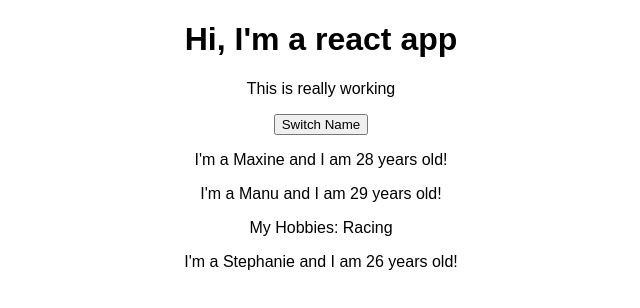
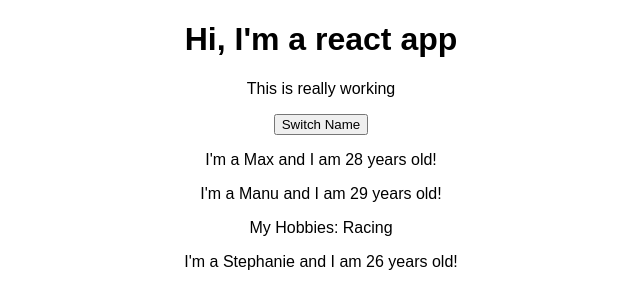
Before and after one commit to soulyana/react-basics, a React (Create React App) app: page / in a window 1280 px wide. Shown: the top 308 px of the page, without its empty margins (319-959 px from the left). Built offline with nearby package versions, Linux system fonts and the light colour scheme.

Commit message:
Manipulating the state

```diff
--- a/src/App.js
+++ b/src/App.js
@@ -5,14 +5,23 @@
 class App extends Component {
   state = {
     persons: [
-      { name: 'Maxine', age: 28 },
+      { name: 'Max', age: 28 },
       { name: 'Manu', age: 29 },
       { name: 'Stephanie', age: 26}
-    ]
+    ],
+    otherState: 'some other value'
   }
   //event handler for onClick
   switchNameHandler = () => {
-    console.log('Was clicked');
+    // console.log('Was clicked');
+    // DONT DO THIS: this.state.persons[0].name = 'Maximilian';
+    this.setState({
+      persons: [
+          { name: 'Maxine', age: 28 },
+          { name: 'Manu', age: 29 },
+          { name: 'Souly', age: 31}
+        ]
+    })
   }
 
   render() {
```
